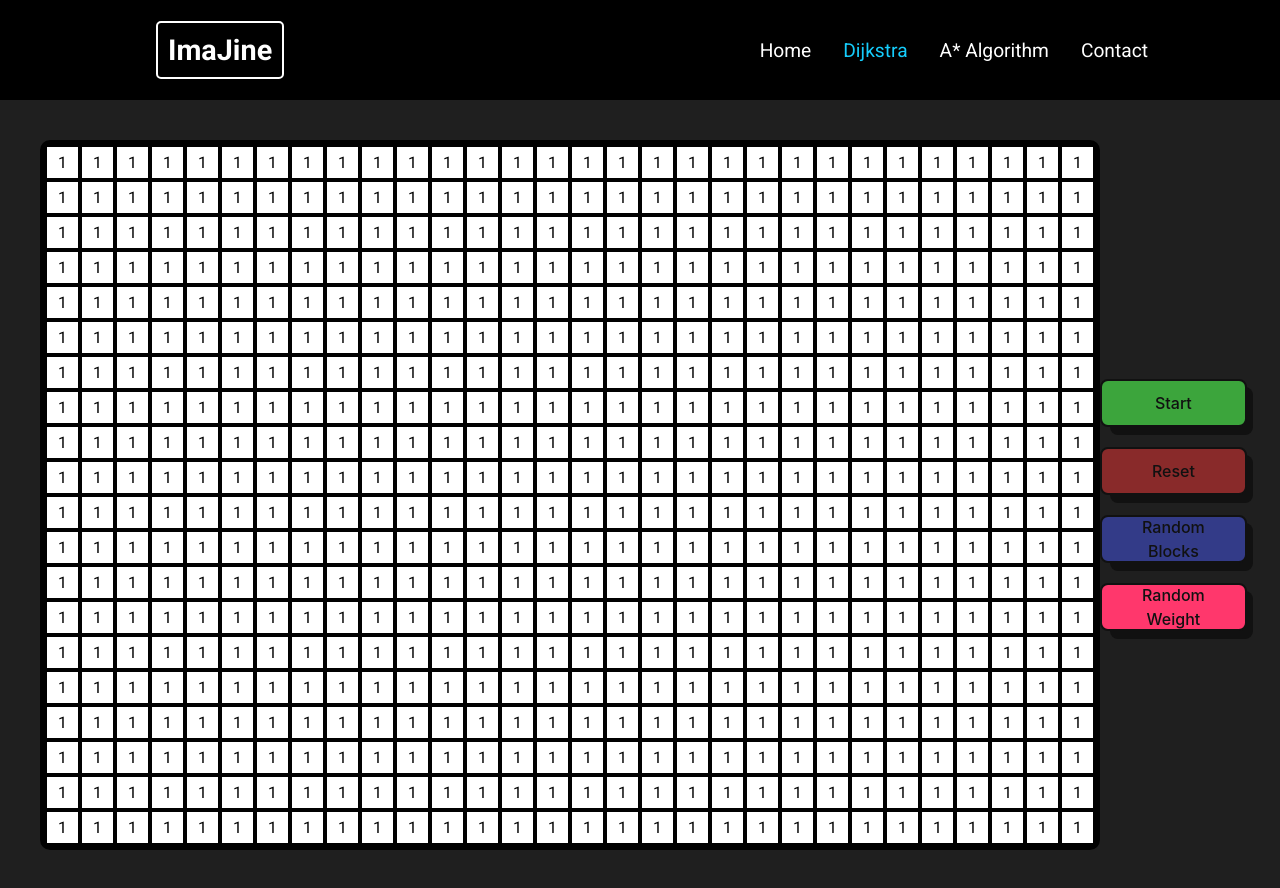
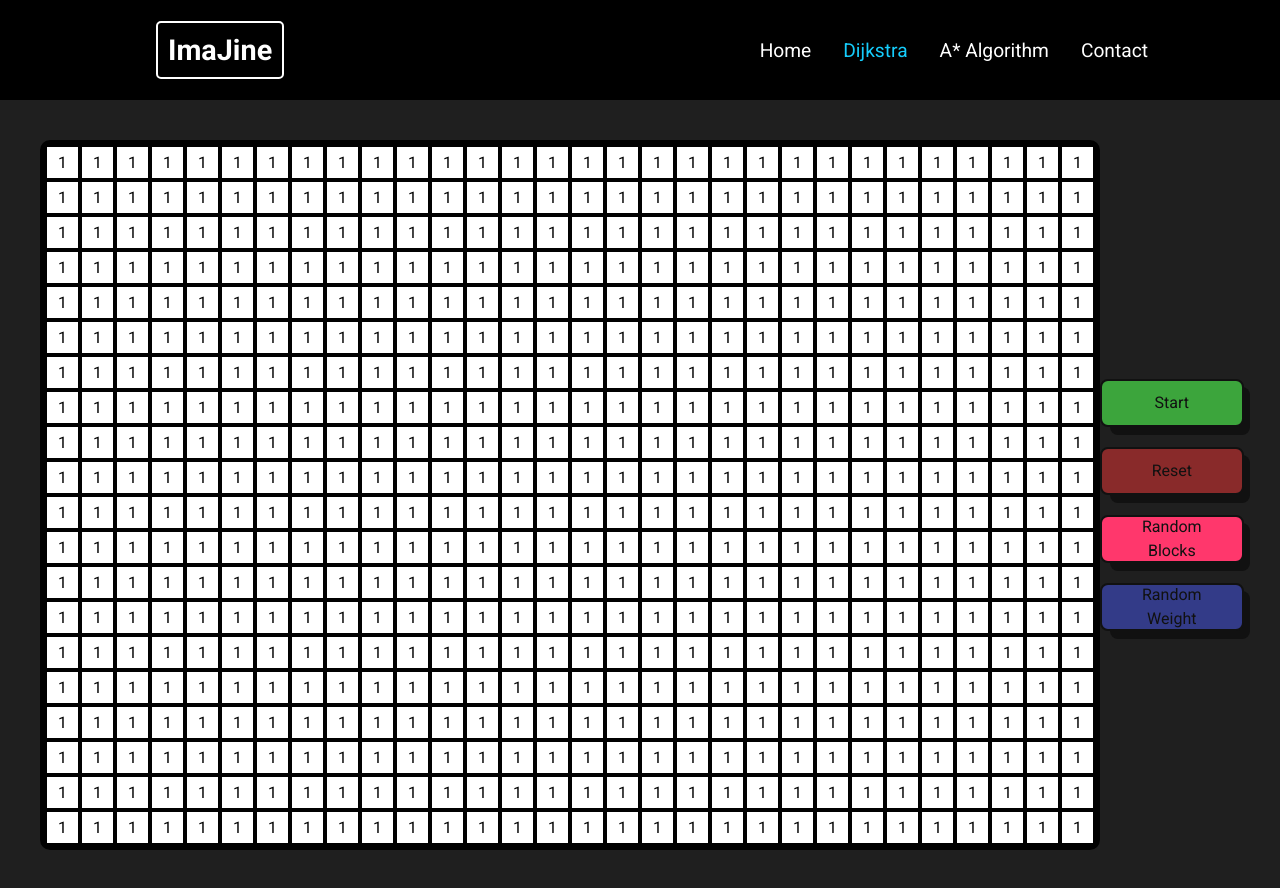
Before and after one commit to YaduN2/PathFinding-Algorithms, a React (Create React App) app: page /dijkstra in a window 1280 px wide. Built offline with nearby package versions, Linux system fonts and the light colour scheme.

Commit message:
pathColor backtracking

```diff
--- a/src/components/Control.jsx
+++ b/src/components/Control.jsx
@@ -23,7 +23,7 @@ function Control({ start, reset, randomBlock = null, randomWeight = null }) {
         className="button"
         style={{
           display: randomBlock === null ? "none" : "",
-          backgroundColor: "#333b88",
+          backgroundColor: "#ff376c",
         }}
       >
         Random Blocks
--- a/src/components/Node.jsx
+++ b/src/components/Node.jsx
@@ -30,7 +30,9 @@ function Node({ data, algorithmParams }) {
       {data.isBlock
         ? ""
         : algorithmParams.algorithm === 1
-        ? data.valueF //+ " " + data.valueH + " " + data.valueG
+        ? data.valueF === undefined
+          ? ""
+          : data.valueF //+ " " + data.valueH + " " + data.valueG
         : data.display}
     </Cell>
   );
--- a/src/components/Others.css
+++ b/src/components/Others.css
@@ -1,14 +1,15 @@
 /* CSS */
 .button {
   align-items: center;
-  background-color: #ff376c;
+  background-color: #333b88;
+
   border: 2px solid #111;
   border-radius: 8px;
   box-sizing: border-box;
   color: #111;
   cursor: pointer;
   display: flex;
-  font-family: Inter, sans-serif;
+  font-family: "Roboto", Inter, sans-serif;
   font-size: 16px;
   height: 48px;
   justify-content: center;
@@ -23,7 +24,7 @@
   touch-action: manipulation;
   margin-top: 20px;
   font-size: 1rem;
-  font-weight: 500;
+  font-weight: 400;
 }
 
 .button:after {
--- a/src/scripts/colorNodes.js
+++ b/src/scripts/colorNodes.js
@@ -15,6 +15,25 @@ const locateNode = (grid, visitedNodes, setNodes) => {
         const newNode = {
           ...node,
           color: "yellow",
+        };
+        newGrid[node.rowId][node.colId] = newNode;
+        setNodes(newGrid);
+        // console.log(newGrid);
+      }, 50 * i);
+    }
+  }
+};
+
+const locatePath = (grid, path, setNodes) => {
+  if (path.length !== 0) {
+    for (let i = 0; i < path.length; i++) {
+      setTimeout(() => {
+        let newGrid = clonedGrid(grid);
+        const node = path[i];
+        // console.log(node.id);
+        const newNode = {
+          ...node,
+          color: "deeppink",
         };
         newGrid[node.rowId][node.colId] = newNode;
         setNodes(newGrid);
@@ -56,11 +75,17 @@ const colorPath = (path, newGrid, setNodes) => {
 
 const changeColor = (grid, path, visitedNodes, setNodes) => {
   let newGrid = clonedGrid(grid);
+
   locateNode(grid, visitedNodes, setNodes);
+
+  setTimeout(() => {
+    locatePath(grid, path, setNodes);
+  }, 50 * visitedNodes.length);
+
   setTimeout(() => {
     colorVisited(visitedNodes, newGrid, setNodes);
     colorPath(path, newGrid, setNodes);
-  }, 50 * visitedNodes.length);
+  }, 50 * visitedNodes.length + 50 * path.length);
 };
 
 export default changeColor;
```
